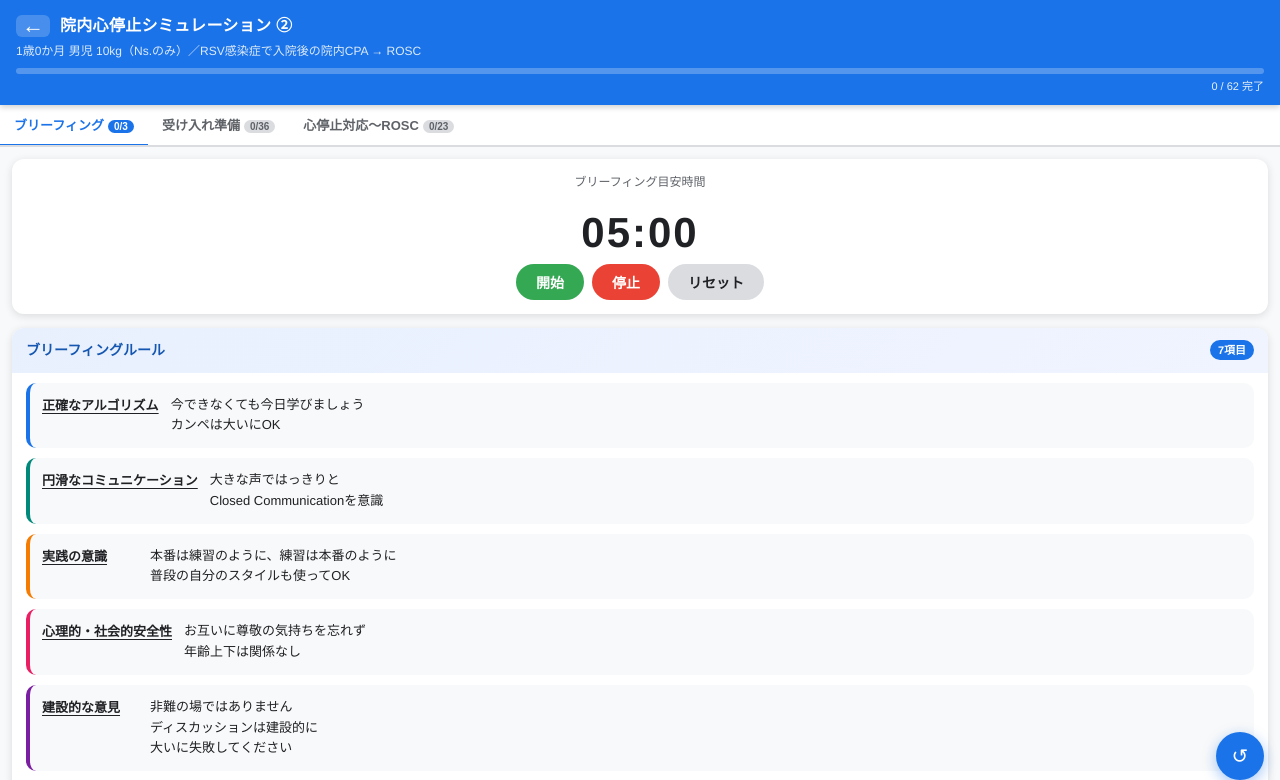
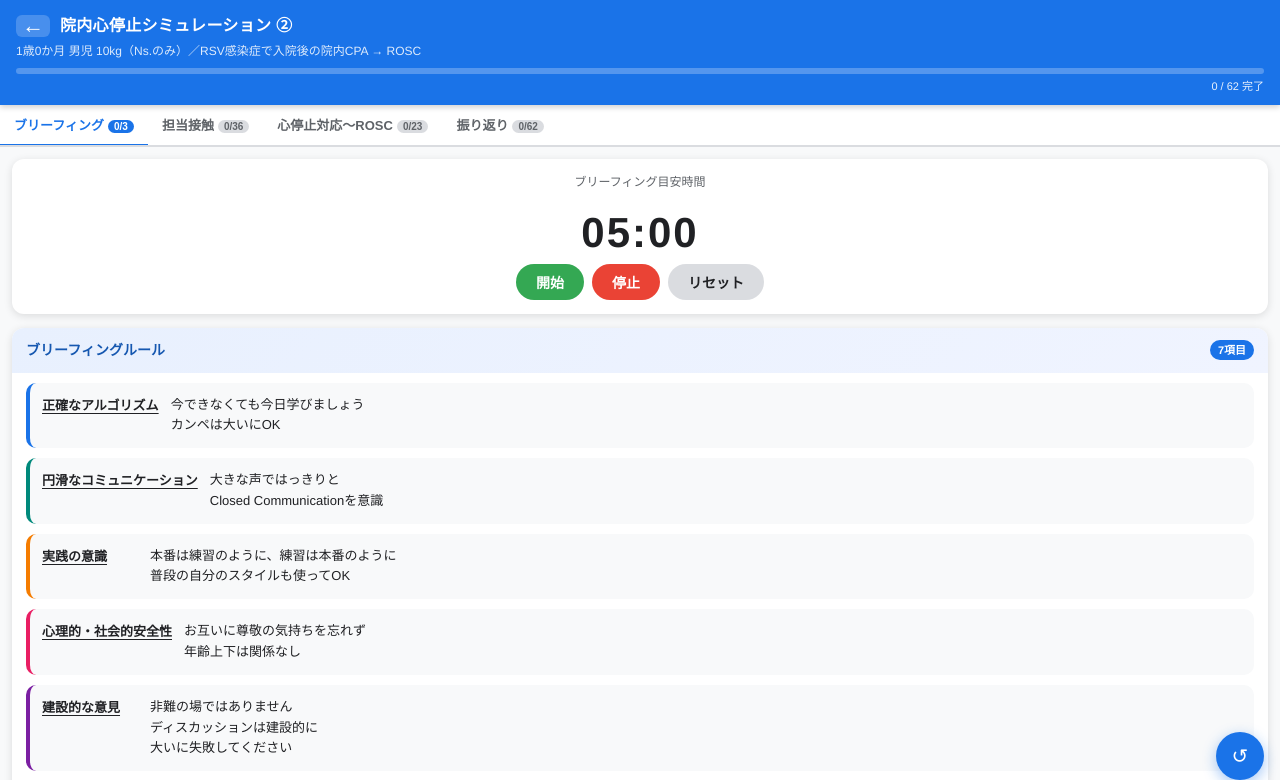
Before and after one commit to NK-1989/simulation-checklist, a plain HTML site: page scenario_02.html in a window 1280 px wide. Shown: the top 780 px of the page. Drawn offline with Linux system fonts and the light colour scheme.

Commit message:
シナリオ②を修正：タブ名・タイマー変更、振り返りタブを追加
- 「受け入れ準備」タブを「担当接触」に改名し、目安時間を1分に変更
- 「心停止対応〜ROSC」の目安時間を10分に変更
- 最後に「振り返り」タブを追加し、各セクションの達成数と
  未達成項目を一覧できるようにした

Co-Authored-By: Claude Sonnet 5 <noreply@anthropic.com>

```diff
--- a/scenario_02.html
+++ b/scenario_02.html
@@ -469,8 +469,9 @@
 
 <div class="tab-nav" id="tabNav">
   <button class="tab-btn active" data-tab="briefing">ブリーフィング<span class="badge" id="b0">-</span></button>
-  <button class="tab-btn" data-tab="pre">受け入れ準備<span class="badge" id="b1">-</span></button>
+  <button class="tab-btn" data-tab="pre">担当接触<span class="badge" id="b1">-</span></button>
   <button class="tab-btn" data-tab="arrest">心停止対応〜ROSC<span class="badge" id="b2">-</span></button>
+  <button class="tab-btn" data-tab="review">振り返り<span class="badge" id="b3">-</span></button>
 </div>
 
 <!-- ============ タブ0: ブリーフィング ============ -->
@@ -580,11 +581,11 @@
 
   <div class="timer-box">
     <div class="timer-label">担当接触〜心停止認識 目安時間</div>
-    <div class="timer-display" id="timer1">03:00</div>
+    <div class="timer-display" id="timer1">01:00</div>
     <div class="timer-controls">
-      <button class="timer-btn start" onclick="startTimer(1,3)">開始</button>
+      <button class="timer-btn start" onclick="startTimer(1,1)">開始</button>
       <button class="timer-btn stop" onclick="stopTimer(1)">停止</button>
-      <button class="timer-btn reset" onclick="resetTimer(1,3)">リセット</button>
+      <button class="timer-btn reset" onclick="resetTimer(1,1)">リセット</button>
     </div>
   </div>
 
@@ -813,11 +814,11 @@
 
   <div class="timer-box">
     <div class="timer-label">心停止対応〜ROSC 目安時間</div>
-    <div class="timer-display" id="timer2">25:00</div>
+    <div class="timer-display" id="timer2">10:00</div>
     <div class="timer-controls">
-      <button class="timer-btn start" onclick="startTimer(2,25)">開始</button>
+      <button class="timer-btn start" onclick="startTimer(2,10)">開始</button>
       <button class="timer-btn stop" onclick="stopTimer(2)">停止</button>
-      <button class="timer-btn reset" onclick="resetTimer(2,25)">リセット</button>
+      <button class="timer-btn reset" onclick="resetTimer(2,10)">リセット</button>
     </div>
   </div>
 
@@ -1003,6 +1004,26 @@
   </div>
 </div>
 
+<!-- ============ タブ3: 振り返り（確認） ============ -->
+<div class="tab-content" id="tab-review">
+
+  <div class="section">
+    <div class="section-header">
+      <h2>全体の達成状況</h2>
+    </div>
+    <div class="section-progress">
+      <div class="section-progress-bar"><div class="section-progress-fill" id="reviewTotalFill"></div></div>
+      <span id="reviewTotalLabel">0/0</span>
+    </div>
+  </div>
+
+  <div id="reviewBody"></div>
+
+  <div class="reset-section">
+    <button class="reset-btn" onclick="renderReview()">表示を更新</button>
+  </div>
+</div>
+
 <!-- フローティングボタン -->
 <button class="fab" onclick="openModal()" title="全リセット">↺</button>
 
@@ -1043,6 +1064,64 @@ const tabSectionMap = {
 };
 
 const tabBadgeIds = { briefing: 'b0', pre: 'b1', arrest: 'b2' };
+
+// ===== 振り返り（確認）タブ =====
+const reviewSections = [
+  { id: 'briefing-rules', label: 'ブリーフィング：進行ルール確認' },
+  { id: 'pre-goal',  label: '担当接触：行動目標' },
+  { id: 'pre-role',  label: '担当接触：心停止認識・役割配置' },
+  { id: 'pre-equip', label: '担当接触：物品準備・応援要請' },
+  { id: 'pre-comm',  label: '担当接触：チームコミュニケーション' },
+  { id: 'arr-A', label: '心停止対応：A 気道' },
+  { id: 'arr-B', label: '心停止対応：B 呼吸' },
+  { id: 'arr-C', label: '心停止対応：C 循環' },
+  { id: 'arr-D', label: '心停止対応：D 神経' },
+  { id: 'arr-E', label: '心停止対応：E 体温・外傷' }
+];
+
+function renderReview() {
+  const body = document.getElementById('reviewBody');
+  if (!body) return;
+  let totalAll = 0, checkedAll = 0;
+  let html = '';
+  reviewSections.forEach(sec => {
+    const items = [...document.querySelectorAll(`[data-section="${sec.id}"]`)];
+    const total = items.length;
+    const checkedItems = items.filter(el => el.querySelector('input').checked);
+    const missedItems = items.filter(el => !el.querySelector('input').checked);
+    const checked = checkedItems.length;
+    totalAll += total;
+    checkedAll += checked;
+    const complete = total > 0 && checked === total;
+    html += `<div class="section">
+      <div class="section-header">
+        <h2>${sec.label}</h2>
+        <span class="tag ${complete ? 'green' : (checked === 0 ? 'red' : 'orange')}">${checked}/${total}</span>
+      </div>
+      <div class="section-progress">
+        <div class="section-progress-bar"><div class="section-progress-fill" style="width:${total > 0 ? (checked / total * 100) : 0}%"></div></div>
+        <span>${checked}/${total} 完了</span>
+      </div>
+      <div class="section-body">`;
+    if (total === 0) {
+      html += `<div class="info-box">項目なし</div>`;
+    } else if (missedItems.length === 0) {
+      html += `<div class="info-box blue">すべて完了しています ✅</div>`;
+    } else {
+      html += `<div class="info-box red"><b>できていなかった項目（${missedItems.length}件）：</b><br>` +
+        missedItems.map(el => '・' + el.querySelector('.check-text').textContent).join('<br>') +
+        `</div>`;
+    }
+    html += `</div></div>`;
+  });
+  body.innerHTML = html;
+  const fillEl = document.getElementById('reviewTotalFill');
+  const labelEl = document.getElementById('reviewTotalLabel');
+  if (fillEl) fillEl.style.width = totalAll > 0 ? (checkedAll / totalAll * 100) + '%' : '0%';
+  if (labelEl) labelEl.textContent = checkedAll + ' / ' + totalAll + ' 完了';
+  const badge = document.getElementById('b3');
+  if (badge) badge.textContent = checkedAll + '/' + totalAll;
+}
 
 function updateSection(sectionId) {
   const items = document.querySelectorAll(`[data-section="${sectionId}"]`);
@@ -1092,6 +1171,7 @@ document.querySelectorAll('.check-item').forEach(item => {
     updateSection(section);
     updateTabBadge(tabSectionMap[section]);
     saveState();
+    renderReview();
   });
 });
 
@@ -1119,6 +1199,7 @@ function loadState() {
     updateTabBadge(tabId);
   });
   updateTotal();
+  renderReview();
 }
 
 // ===== リセット =====
@@ -1132,6 +1213,7 @@ function resetTab(tabId) {
   });
   updateTabBadge(tabId);
   saveState();
+  renderReview();
 }
 
 function resetAll() {
@@ -1144,6 +1226,7 @@ function resetAll() {
   try { localStorage.removeItem('simChecklist_scenario02'); } catch(e) {}
   closeModal();
   updateTotal();
+  renderReview();
 }
 
 function openModal() { document.getElementById('modalOverlay').classList.add('open'); }
@@ -1154,7 +1237,7 @@ document.getElementById('modalOverlay').addEventListener('click', e => {
 
 // ===== タイマー =====
 const timers = { 0: null, 1: null, 2: null };
-const timerSecondsLeft = { 0: 300, 1: 180, 2: 1500 };
+const timerSecondsLeft = { 0: 300, 1: 60, 2: 600 };
 
 function startTimer(id, minutes) {
   if (timers[id]) return;
```
